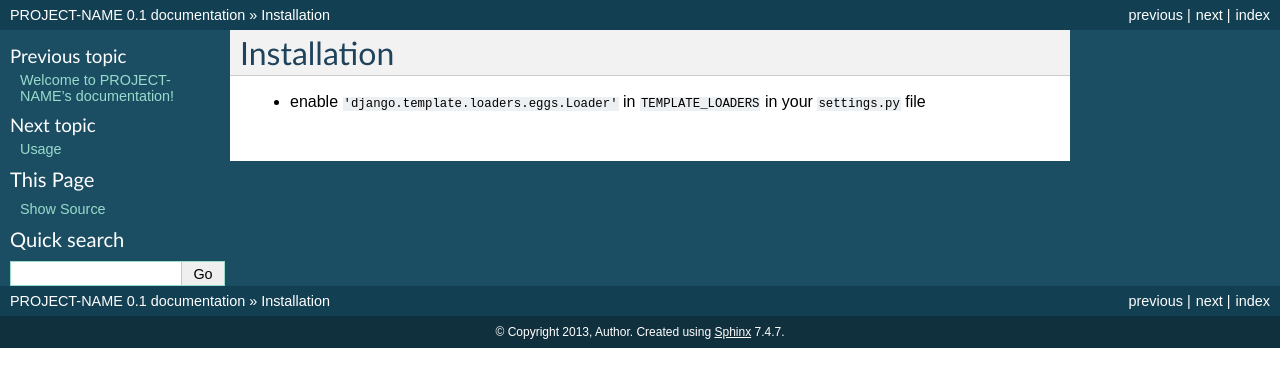
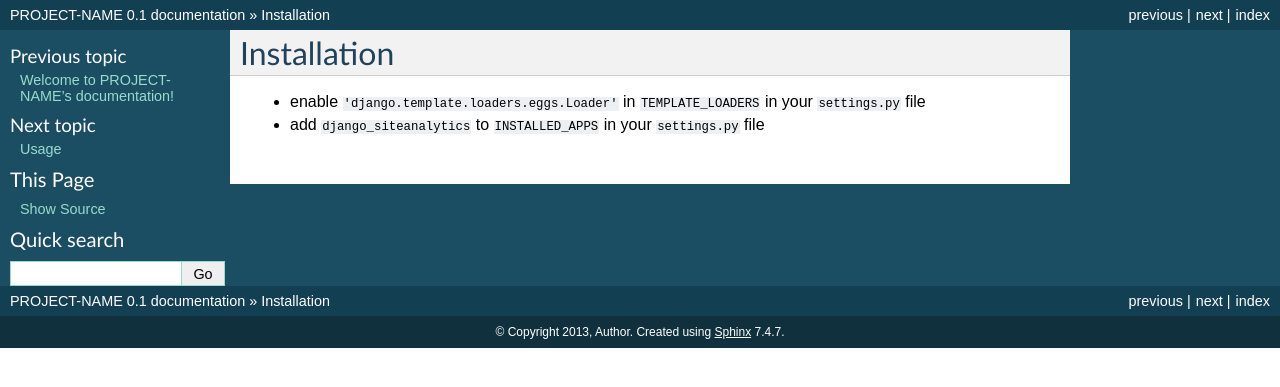
Before and after one commit to mikelopez/django-siteanalytics, a Sphinx documentation site: the page built from docs/installation.rst, in a window 1280 px wide. Shown: the top 387 px of the page. Built offline with Sphinx 7.4.7, drawn with Linux system fonts in a browser that asks for light colours.

Commit message:
updated the docs

```diff
--- a/docs/index.rst
+++ b/docs/index.rst
@@ -13,6 +13,7 @@ Contents:
 
    installation
    usage
+   changelog
 
 Indices and tables
 ==================
--- a/docs/installation.rst
+++ b/docs/installation.rst
@@ -4,3 +4,4 @@ Installation
 =====
 
 - enable ``'django.template.loaders.eggs.Loader'`` in ``TEMPLATE_LOADERS`` in your ``settings.py`` file
+- add ``django_siteanalytics`` to ``INSTALLED_APPS`` in your ``settings.py`` file
```
